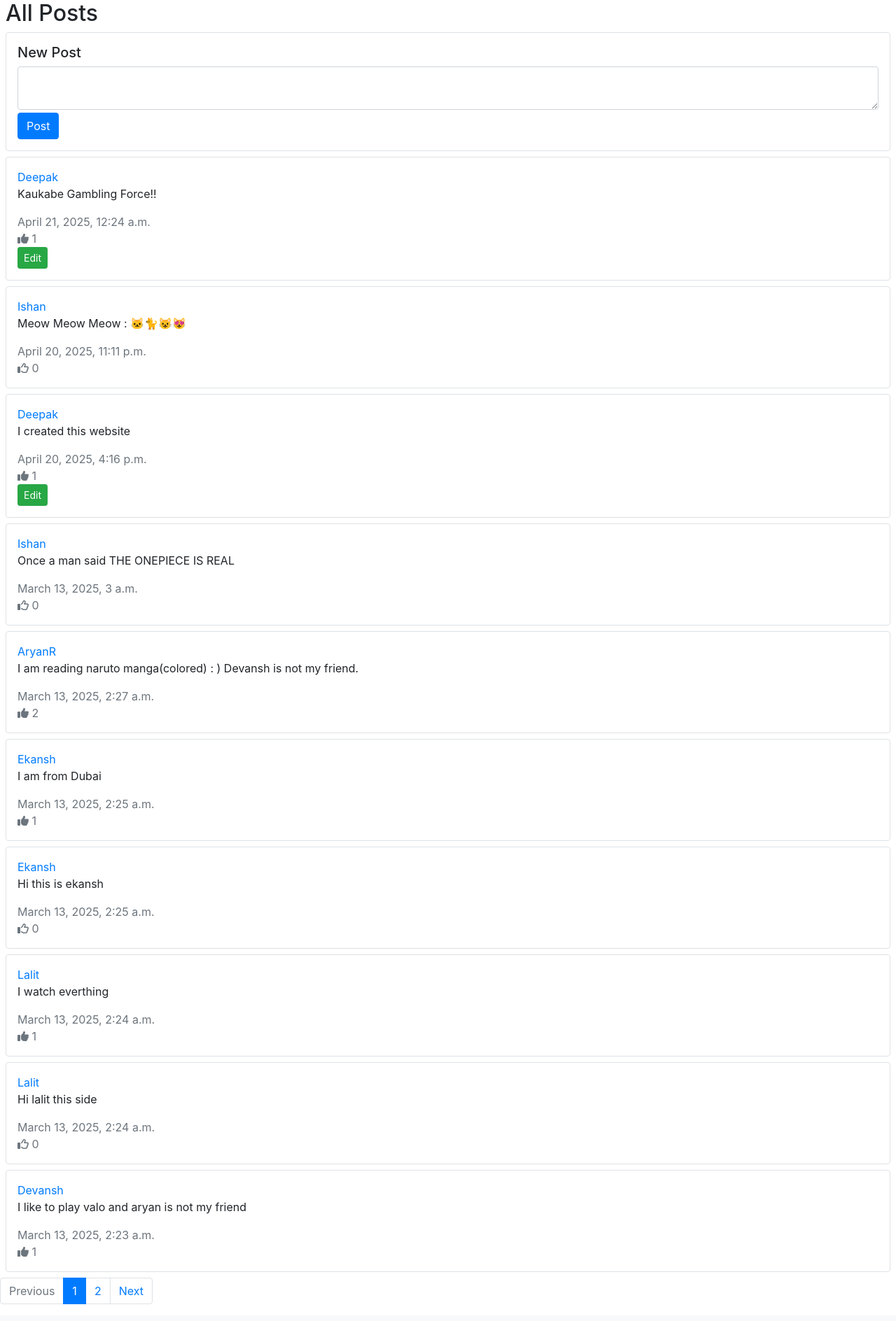
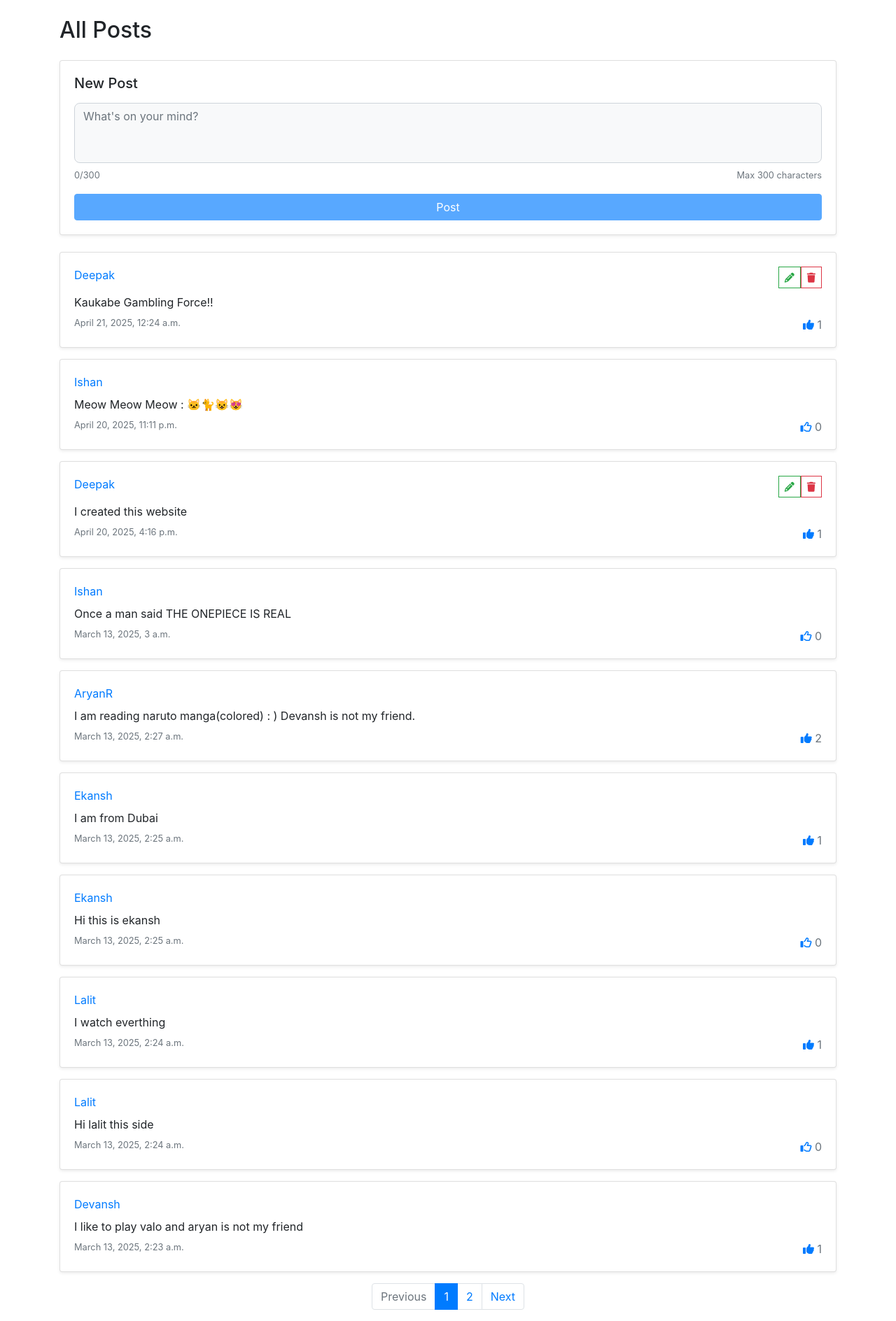
Before and after one commit to Deepakk58/Project-4-network, a Django app: page / in a window 1280 px wide. Shown: the part 56-1944 px from the top of the page at 70% size. Before the commit the page ends 1920 px from the top, so only its background shows below. Run offline with Django 3.2, Linux system fonts and the light colour scheme; a user stored in the database is signed in; data comes from the database, SQL or seed files in the repository; both versions use the stored data as it was after the commit; some libraries are stand-ins or nearby versions.

Commit message:
Updated the JS

```diff
--- /dev/null
+++ b/network/static/network/script.js
@@ -0,0 +1,157 @@
+document.addEventListener('DOMContentLoaded', function() {
+    const textArea = document.querySelector('.newPost');
+    if (textArea) {
+
+        const submit = document.querySelector('.postButton');
+        submit.disabled = true;
+
+        textArea.addEventListener('input', function() {
+            const raw = textArea.value;
+            const trimmed = textArea.value.trim();
+
+            const counter = document.querySelector('.postLen')
+            if (trimmed.length > 300) {
+                textArea.value = trimmed.substring(0, 300);
+                counter.innerHTML = `300/300`;
+            }
+            else {
+                textArea.value = raw.trimStart()
+                counter.innerHTML = `${trimmed.length}/300`;
+            }
+
+            submit.disabled = trimmed.length === 0;
+        });
+    }
+    const forms = document.querySelectorAll('.editPost');
+
+    forms.forEach(form => {
+
+        form.addEventListener('input', function() {
+
+            const raw = form.value;
+            const trimmed = raw.trim();
+
+            const box = form.parentElement.parentElement;
+            const counter = box.querySelector('.editLen');
+
+            if (trimmed.length > 300) {
+                form.value = trimmed.substring(0, 300);
+                counter.innerHTML = `300/300`;
+            }
+            else {
+                form.value = raw.trimStart()
+                counter.innerHTML = `${trimmed.length}/300`;
+            }
+
+            const submit = box.querySelector('.editButton');
+
+            submit.disabled = trimmed.length === 0;
+        })
+    });
+})
+
+function getCookie(name) {
+    let cookieValue = null;
+    if (document.cookie && document.cookie !== "") {
+        const cookies = document.cookie.split(";");
+        for (let i = 0; i < cookies.length; i++) {
+            const cookie = cookies[i].trim();
+            if (cookie.startsWith(name + "=")) {
+                cookieValue = decodeURIComponent(cookie.substring(name.length + 1));
+                break;
+            }
+        }
+    }
+    return cookieValue;
+}
+
+function edit(id) {
+    const post = document.querySelector(`#post_${id}`);
+    const form = document.querySelector(`#post_${id}form`);
+    post.style.display = "none";
+    form.style.display = "block";
+
+    const counter = form.querySelector('.editLen');
+
+    Msg = post.querySelector('.post-content').innerHTML.trim();
+    counter.innerHTML = `${Msg.length}/300`;
+
+    document.querySelector(`#editedContent_${id}`).value = Msg;
+}
+
+function cancel(id) {
+    document.querySelector(`#post_${id}`).style.display = "block";
+    document.querySelector(`#post_${id}form`).style.display = "none";
+    document.querySelector(`#editedContent_${id}`).value = "";
+}
+
+function save(id, event) {
+    event.preventDefault();
+    const text = document.querySelector(`#editedContent_${id}`).value;
+    const post = document.querySelector(`#post_${id} .post-content`);
+
+    fetch(`/edit/${id}/`, {
+        method: "POST",
+        headers: {
+            "Content-Type": "application/json",
+            "X-CSRFToken": getCookie("csrftoken")
+        },
+        body: JSON.stringify({
+            content: text
+        })
+    })
+    .then(response => response.json())
+    .then(result => {
+        post.innerHTML = result.data;
+        document.querySelector(`#post_${id}`).style.display = "block";
+        document.querySelector(`#post_${id}form`).style.display = "none";
+    })
+}
+
+function deletePost(id) {
+
+    const confirmed = confirm("Are you sure you want to delete this post?");
+    if (!confirmed) {
+        return;
+    }
+
+    const post = document.querySelector(`#post_${id}box`);
+    fetch(`/delete/${id}/`)
+    .then(response => response.json())
+    .then(result => {
+        post.classList.add('hideclass')
+        post.addEventListener('animationend', () =>  {
+            post.remove();
+        });
+    })
+}
+
+function like(id, liked) {
+    const btn = document.querySelector(`#like_${id}`);
+    const counter = document.querySelector(`#counter_${id}`);
+    let likes = parseInt(counter.innerHTML);
+
+    btn.classList.remove('fa-solid');
+    btn.classList.remove('fa-regular');
+
+    if (liked === true) {
+        fetch(`/unlike/${id}/`)
+        .then(response => response.json())
+        .then(result => {
+            likes--;
+            counter.innerHTML = likes;
+            btn.classList.add('fa-regular');
+            btn.setAttribute("onclick", `like(${id}, false)`);
+        })
+    }
+    else {
+        fetch(`/like/${id}/`)
+        .then(response => response.json())
+        .then(result => {
+            likes++;
+            counter.innerHTML = likes;
+            btn.classList.add('fa-solid');
+            btn.setAttribute("onclick", `like(${id}, true)`);
+        })
+    }
+}
--- a/network/static/network/styles.css
+++ b/network/static/network/styles.css
@@ -0,0 +1,26 @@
+textarea.form-control {
+    background-color: #f8f9fa;
+    border-radius: 0.5rem;
+    resize: none;
+}
+
+
+@keyframes hide {
+    0% {
+        opacity: 1;
+        max-height: 1000px;
+    }
+    50% {
+        opacity: 0;
+        max-height: 1000px;
+    }
+    100% {
+        opacity: 0;
+        max-height: 0px;
+    }
+}
+
+.hideclass {
+    overflow: hidden;
+    animation: hide 1s ease-in-out forwards;
+}
--- a/network/templates/network/index.html
+++ b/network/templates/network/index.html
@@ -2,176 +2,112 @@
 
 {% block body %}
 
-    <script>
-        function getCookie(name) {
-            let cookieValue = null;
-            if (document.cookie && document.cookie !== "") {
-                const cookies = document.cookie.split(";");
-                for (let i = 0; i < cookies.length; i++) {
-                    const cookie = cookies[i].trim();
-                    if (cookie.startsWith(name + "=")) {
-                        cookieValue = decodeURIComponent(cookie.substring(name.length + 1));
-                        break;
-                    }
-                }
-            }
-            return cookieValue;
-        }
-
-        function edit(id, postMesg) {
-            document.querySelector(`#post_${id}`).style.display = "none";
-            document.querySelector(`#post_${id}form`).style.display = "block";
-            document.querySelector(`#editedContent_${id}`).value = postMesg;
-        }
-
-        function cancel(id) {
-            document.querySelector(`#post_${id}`).style.display = "block";
-            document.querySelector(`#post_${id}form`).style.display = "none";
-            document.querySelector(`#editedContent_${id}`).value = "";
-        }
-
-        function save(id) {
-            event.preventDefault();
-            const text = document.querySelector(`#editedContent_${id}`).value;
-            const post = document.querySelector(`#post_${id} .post-content`);
-
-            fetch(`/edit/${id}`, {
-                method: "POST",
-                headers: {
-                    "Content-Type": "application/json",
-                    "X-CSRFToken": getCookie("csrftoken")
-                },
-                body: JSON.stringify({
-                    content: text
-                })
-            })
-            .then(response => response.json())
-            .then(result => {
-                post.innerHTML = result.data;
-                document.querySelector(`#post_${id}`).style.display = "block";
-                document.querySelector(`#post_${id}form`).style.display = "none";
-            })
-        }
-
-        function like(id, liked) {
-            const btn = document.querySelector(`#like_${id}`);
-            const counter = document.querySelector(`#counter_${id}`);
-            let likes = parseInt(counter.innerHTML);
-
-            btn.classList.remove('fa-solid');
-            btn.classList.remove('fa-regular');
-
-            if (liked === true) {
-                fetch(`/unlike/${id}`)
-                .then(response => response.json)
-                .then(result => {
-                    likes--;
-                    counter.innerHTML = likes;
-                    btn.classList.add('fa-regular');
-                    btn.setAttribute("onclick", `like(${id}, false)`);
-                })
-            }
-            else {
-                fetch(`/like/${id}`)
-                .then(response => response.json)
-                .then(result => {
-                    likes++;
-                    counter.innerHTML = likes;
-                    btn.classList.add('fa-solid');
-                    btn.setAttribute("onclick", `like(${id}, true)`);
-                })
-            }
-        }
-    </script>
-
-    <h2 class="ml-2">All Posts</h2>
+    <div class="container mt-4">
+        <h2 class="mb-4">All Posts</h2>
 
         {% if user.is_authenticated %}
-
-        <div class="border border rounded p-3 mx-2">
-            <h5>New Post</h5>
+            <div class="card mb-4 shadow-sm">
+                <div class="card-body">
+                    <h5 class="card-title mb-3">New Post</h5>
                     <form action="{% url 'newPost' %}" method="post">
                         {% csrf_token %}
-                <div class="form-group mb-1">
-                    <textarea name="content" class="form-control"></textarea>
+                        <div class="mb-3">
+                            <textarea name="content" class="form-control newPost" rows="3" placeholder="What's on your mind?"></textarea>
+                            <div class="d-flex justify-content-between mt-2">
+                                <small class="text-muted postLen">0/300</small>
+                                <small class="text-muted">Max 300 characters</small>
                             </div>
-
-                <input class="btn btn-primary" type="submit" value="Post">
+                        </div>
+                        <button class="btn btn-primary w-100 postButton" type="submit">Post</button>
                     </form>
+                </div>
             </div>
 
         {% endif %}
 
         {% for post in page_obj %}
+            <div class="card mb-3 shadow-sm" id="post_{{ post.id }}box">
+                <div class="card-body">
+                    <div id="post_{{ post.id }}">
+                        <div class="d-flex justify-content-between">
+                            <div>
+                                <a href="{% url 'profile' post.owner.id %}" class="fw-bold">{{ post.owner }}</a>
+                            </div>
+                            {% if user == post.owner %}
+                                <div class="d-flex gap-2">
+                                    <button class="btn btn-sm btn-outline-success rounded-0" onclick="edit('{{ post.id }}')">
+                                        <i class="fa-solid fa-pencil"></i>
+                                    </button>
+                                    <button class="btn btn-sm btn-outline-danger rounded-0" onclick="deletePost('{{ post.id }}')">
+                                        <i class="fa-solid fa-trash"></i>
+                                    </button>
+                                </div>
+                            {% endif %}
+                        </div>
 
-        <div class="border border rounded p-3 m-2">
+                        <p class="post-content my-2">{{ post.content }}</p>
 
-            <div id="post_{{ post.id }}">
-
-                <a href="{% url 'profile' post.owner.id%}">{{ post.owner }}</a>
-                <p class="post-content">{{ post.content }}</p>
-                <div class="text-secondary">
-                    <div>{{ post.date }}</div>
+                        <div class="d-flex justify-content-between text-muted">
+                            <small>{{ post.date }}</small>
+                            <div>
                                 {% if not user.is_authenticated %}
-                        <i class="fa-regular fa-thumbs-up"></i>
+                                    <i class="fa-regular fa-thumbs-up me-1"></i>
                                 {% else %}
                                     {% if user in post.likes.all %}
-                            <i class="fa-solid fa-thumbs-up" id="like_{{post.id}}" onclick="like('{{ post.id }}', true)"></i>
+                                        <i class="fa-solid fa-thumbs-up text-primary me-1" id="like_{{ post.id }}" onclick="like('{{ post.id }}', true)"></i>
                                     {% else %}
-                            <i class="fa-regular fa-thumbs-up" id="like_{{post.id}}" onclick="like('{{ post.id }}', false)"></i>
+                                        <i class="fa-regular fa-thumbs-up text-primary me-1" id="like_{{ post.id }}" onclick="like('{{ post.id }}', false)"></i>
                                     {% endif %}
                                 {% endif %}
-                    <a id="counter_{{post.id}}">{{ post.likes.count }}</a>
+                                <span id="counter_{{ post.id }}">{{ post.likes.count }}</span>
+                            </div>
+                        </div>
                     </div>
 
-                {% if user == post.owner %}
-                    <button type="button" class="btn btn-success btn-sm" onclick="edit('{{ post.id }}', '{{ post.content }}')">Edit</button>
-                {% endif %}
+                    <div id="post_{{ post.id }}form" class="mb-3" style="display: none;">
+
+                        <h6 class="card-title">Edit Post</h6>
+                        <form onsubmit="save('{{ post.id }}', event)">
+                            {% csrf_token %}
+                            <div class="mb-3">
+                                <textarea name="content" id="editedContent_{{ post.id }}" class="form-control editPost" rows="3" placeholder="Edit your post..."></textarea>
+                            </div>
+
+                            <div class="d-flex justify-content-between text-muted small mb-3">
+                                <span class="editLen">0/300</span>
+                                <span>Max 300 characters</span>
+                            </div>
+
+                            <div class="btn-group" role="group">
+                                <button class="btn btn-success btn-sm editButton" type="submit" id="submit_{{ post.id }}">Save</button>
+                                <button class="btn btn-outline-secondary btn-sm" type="button" onclick="cancel('{{ post.id }}')">Cancel</button>
+                            </div>
+                        </form>
 
                     </div>
 
-            <div id="post_{{ post.id }}form" style="display: none;">
-                <h5>Edit Post</h5>
-                <form onsubmit="save('{{ post.id }}')">
-                    {% csrf_token %}
-                    <div class="form-group mb-1">
-                        <textarea name="content" id="editedContent_{{ post.id }}" class="form-control"></textarea>
                 </div>
-
-                    <input class="btn btn-success btn-sm mb-1" type="submit" value="Save" id="submit_{{ post.id }}">
-                </form>
-                <button class="btn btn-danger btn-sm" onclick="cancel('{{ post.id }}')">Cancel</button>
             </div>
-
-        </div>
-
-
         {% empty %}
-
-        <p>No Posts.</p>
-
+            <p class="text-center text-muted">No Posts.</p>
         {% endfor %}
 
-    <nav aria-label="...">
-        <ul class="pagination">
+        <nav aria-label="Post navigation">
+            <ul class="pagination justify-content-center">
                 {% if page_obj.has_previous %}
                     <li class="page-item">
                         <a class="page-link" href="?page={{ page_obj.previous_page_number }}">Previous</a>
                     </li>
                 {% else %}
                     <li class="page-item disabled">
-                    <a class="page-link" href="#" tabindex="-1" aria-disabled="true">Previous</a>
+                        <a class="page-link">Previous</a>
                     </li>
                 {% endif %}
 
                 {% for num in page_obj.paginator.page_range %}
-                {% if num == page_obj.number %}
-                    <li class="page-item active" aria-current="page">
-                        <a class="page-link" href="?page={{ num }}">{{ num }} <span class="sr-only">(current)</span></a>
+                    <li class="page-item {% if num == page_obj.number %}active{% endif %}">
+                        <a class="page-link" href="?page={{ num }}">{{ num }}</a>
                     </li>
-                {% else %}
-                    <li class="page-item"><a class="page-link" href="?page={{ num }}">{{num}}</a></li>
-                {% endif %}
                 {% endfor %}
 
                 {% if page_obj.has_next %}
@@ -180,11 +116,12 @@
                     </li>
                 {% else %}
                     <li class="page-item disabled">
-                    <a class="page-link" href="#" tabindex="-1" aria-disabled="true">Next</a>
+                        <a class="page-link">Next</a>
                     </li>
                 {% endif %}
             </ul>
         </nav>
+    </div>
 
 
 {% endblock %}
--- a/network/templates/network/layout.html
+++ b/network/templates/network/layout.html
@@ -5,8 +5,11 @@
     <head>
         <title>{% block title %}Social Network{% endblock %}</title>
         <link rel="stylesheet" href="https://stackpath.bootstrapcdn.com/bootstrap/4.4.1/css/bootstrap.min.css" integrity="sha384-Vkoo8x4CGsO3+Hhxv8T/Q5PaXtkKtu6ug5TOeNV6gBiFeWPGFN9MuhOf23Q9Ifjh" crossorigin="anonymous">
+        <link rel="stylesheet" href="https://cdnjs.cloudflare.com/ajax/libs/font-awesome/6.7.2/css/all.min.css" integrity="sha512-Evv84Mr4kqVGRNSgIGL/F/aIDqQb7xQ2vcrdIwxfjThSH8CSR7PBEakCr51Ck+w+/U6swU2Im1vVX0SVk9ABhg==" crossorigin="anonymous" referrerpolicy="no-referrer" />
         <link href="{% static 'network/styles.css' %}" rel="stylesheet">
-        <link rel="stylesheet" href="https://cdnjs.cloudflare.com/ajax/libs/font-awesome/6.7.2/css/all.min.css" integrity="sha512-Evv84Mr4kqVGRNSgIGL/F/aIDqQb7xQ2vcrdIwxfjThSH8CSR7PBEakCr51Ck+w+/U6swU2Im1vVX0SVk9ABhg==" crossorigin="anonymous" referrerpolicy="no-referrer" />
+
+
+        <script src="{% static 'network/script.js' %}"></script>
     </head>
     <body>
 
--- a/network/urls.py
+++ b/network/urls.py
@@ -5,15 +5,16 @@ from . import views
 
 urlpatterns = [
     path("", views.index, name="index"),
-    path("login", views.login_view, name="login"),
-    path("logout", views.logout_view, name="logout"),
-    path("register", views.register, name="register"),
-    path("newPost", views.newPost, name="newPost"),
-    path("edit/<int:post_id>", views.edit, name="edit"),
-    path("following", views.following, name="following"),
-    path("profile/<int:user_id>", views.profile, name="profile"),
-    path("follow/<int:user_id>", views.follow, name="follow"),
-    path("unfollow/<int:user_id>", views.unfollow, name="unfollow"),
-    path("like/<int:post_id>", views.like, name="like"),
-    path("unlike/<int:post_id>", views.unlike, name="unlike")
+    path("login/", views.login_view, name="login"),
+    path("logout/", views.logout_view, name="logout"),
+    path("register/", views.register, name="register"),
+    path("newPost/", views.newPost, name="newPost"),
+    path("edit/<int:post_id>/", views.edit, name="edit"),
+    path("delete/<int:post_id>/", views.delete, name="delete"),
+    path("following/", views.following, name="following"),
+    path("profile/<int:user_id>/", views.profile, name="profile"),
+    path("follow/<int:user_id>/", views.follow, name="follow"),
+    path("unfollow/<int:user_id>/", views.unfollow, name="unfollow"),
+    path("like/<int:post_id>/", views.like, name="like"),
+    path("unlike/<int:post_id>/", views.unlike, name="unlike")
 ]
--- a/network/views.py
+++ b/network/views.py
@@ -6,14 +6,17 @@ from django.urls import reverse
 import json
 from django.http import JsonResponse
 from django.core.paginator import Paginator
+from django.contrib.auth.decorators import login_required
 
 from .models import *
 
 import datetime
 
 
+
+
 def index(request):
-    allPosts = Post.objects.all().order_by("date").reverse()
+    allPosts = Post.objects.all().order_by("-date")
     paginator = Paginator(allPosts, 10)
     page_number = request.GET.get('page')
     page = paginator.get_page(page_number)
@@ -76,9 +79,12 @@ def register(request):
     else:
         return render(request, "network/register.html")
 
+
+@login_required
 def newPost(request):
     if request.method == "POST":
-        content = request.POST["content"]
+        content = request.POST["content"].strip()
+
         current_time = datetime.datetime.now().replace(microsecond=0)
         post = Post (
             content = content,
@@ -86,25 +92,50 @@ def newPost(request):
             date = current_time
         )
         post.save()
-        return HttpResponseRedirect(reverse("index"))
+    return HttpResponseRedirect(reverse("index"))
 
 
+@login_required
 def edit(request, post_id):
-    if request.method == "POST":
-        post = Post.objects.get(pk = post_id)
-        body = json.loads(request.body)
-        post.content = body["content"]
-        post.save()
-        return JsonResponse({"message": "Change successful", "data": body["content"]})
 
+    if request.method != "POST":
+        return JsonResponse({"error": "POST request required."}, status=400)
+
+    try:
+        post = Post.objects.get(pk=post_id)
+    except Post.DoesNotExist:
+        return JsonResponse({"error": "Post not found."}, status=404)
+
+    if request.user != post.owner:
+        return JsonResponse({"error": "You are not authorized to edit this post."}, status=403)
+
+    body = json.loads(request.body)
+    post.content = body["content"]
+    post.save()
+    return JsonResponse({"message": "Change Successful", "data": body["content"]})
+
+
+@login_required
+def delete(request, post_id):
+    try:
+        post = Post.objects.get(pk=post_id)
+    except Post.DoesNotExist:
+        return JsonResponse({"error": "Post not found."}, status=404)
+
+    if request.user == post.owner:
+        post.delete()
+        return JsonResponse({"message": "Deleted successfully."})
+    else:
+        return JsonResponse({"error": "You are not authorized to delete this post."}, status=403)
+
+
+@login_required
 def following(request):
     currUser = request.user
 
-    # Get the list of users that the current user follows
     followed_users = Follow.objects.filter(follower=currUser).values_list('followed', flat=True)
 
-    # Fetch posts only from followed users
-    posts = Post.objects.filter(owner__in=followed_users).order_by('date')
+    posts = Post.objects.filter(owner__in=followed_users).order_by('-date')
 
     paginator = Paginator(posts, 10)
     page_number = request.GET.get('page')
@@ -116,13 +147,15 @@ def following(request):
         "page_obj": page
     })
 
+
 def profile(request, user_id):
+
     currUser = request.user
     user = User.objects.get(pk=user_id)
     followings = Follow.objects.filter(follower = user).values_list('followed', flat=True)
     followers = Follow.objects.filter(followed = user).values_list('follower', flat=True)
 
-    posts = Post.objects.filter(owner = user).order_by('date').reverse()
+    posts = Post.objects.filter(owner = user).order_by('-date')
 
     follows = currUser.id in followers
 
@@ -141,33 +174,46 @@ def profile(request, user_id):
     })
 
 
+@login_required
 def follow(request, user_id):
     currUser = request.user
     user = User.objects.get(pk = user_id)
-    follow = Follow(
-        follower = currUser,
-        followed = user
-    )
-    follow.save()
-    return HttpResponseRedirect(reverse("profile", args=(user.id,)))
+    if not Follow.objects.filter(follower=currUser, followed=user).exists():
+        follow = Follow(
+            follower = currUser,
+            followed = user
+        )
+        follow.save()
+    return HttpResponseRedirect(reverse("profile", args=(user_id,)))
 
 
+@login_required
 def unfollow(request, user_id):
     currUser = request.user
     user = User.objects.get(pk = user_id)
     print(user, currUser)
     follow = Follow.objects.filter(follower = currUser, followed = user)
 
-    follow.delete()
-    return HttpResponseRedirect(reverse("profile", args=(user.id,)))
+    if follow.exists():
+        follow.delete()
+    return HttpResponseRedirect(reverse("profile", args=(user_id,)))
 
 
+@login_required
 def like(request, post_id):
-    post = Post.objects.get(pk = post_id)
+    try:
+        post = Post.objects.get(pk=post_id)
+    except Post.DoesNotExist:
+        return JsonResponse({"error": "Post not found."}, status=404)
     post.likes.add(request.user)
     return JsonResponse({"message": "Like added!"})
 
+
+@login_required
 def unlike(request, post_id):
-    post = Post.objects.get(pk = post_id)
+    try:
+        post = Post.objects.get(pk=post_id)
+    except Post.DoesNotExist:
+        return JsonResponse({"error": "Post not found."}, status=404)
     post.likes.remove(request.user)
     return JsonResponse({"message": "Like removed!"})
--- a/project4/settings.py
+++ b/project4/settings.py
@@ -120,3 +120,5 @@ USE_TZ = True
 # https://docs.djangoproject.com/en/3.0/howto/static-files/
 
 STATIC_URL = '/static/'
+
+LOGIN_URL = '/login/'
```
Also changed, not shown: network/templates/network/following.html (+33 -25 lines), network/templates/network/profile.html (+91 -41 lines), db.sqlite3. Lines whose indentation alone changed are shown as unchanged.
